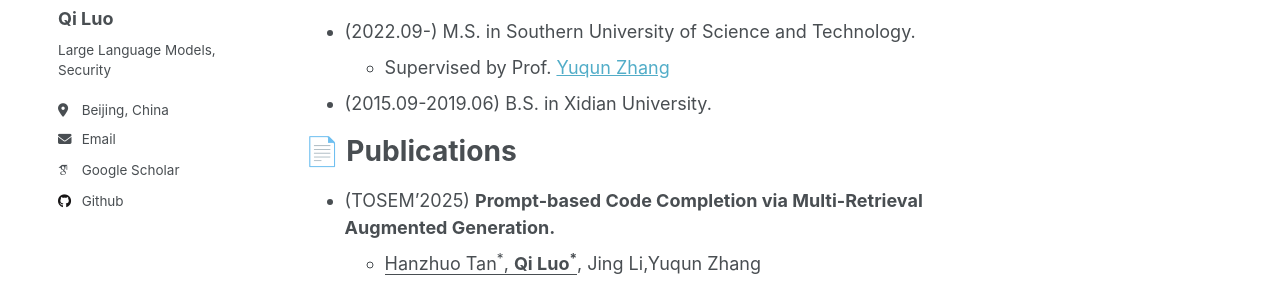
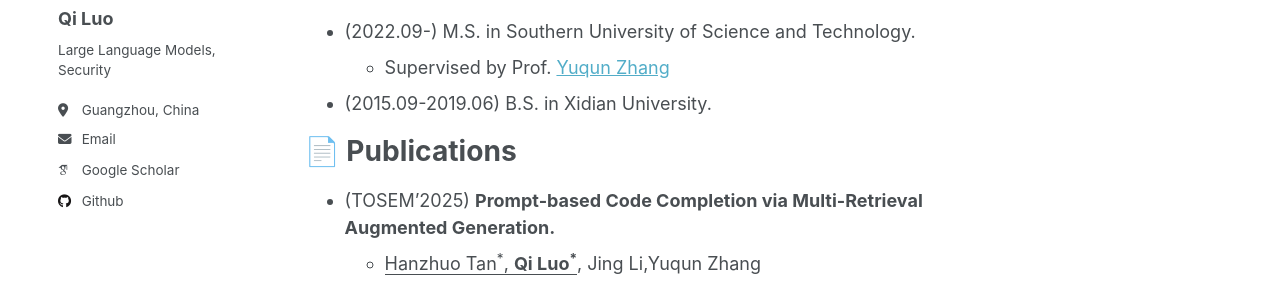
Before and after one commit to rocky-lq/rocky-lq.github.io, a Jekyll site: the page built from _pages/about.md, in a window 1280 px wide. Shown: the part 283-573 px from the top of the page. Built offline with Jekyll 4.4.1, drawn with Linux system fonts in a browser that asks for light colours; some web fonts are replaced; comment, search, counter and statistics services are not loaded.

```diff
--- a/_config.yml
+++ b/_config.yml
@@ -25,7 +25,7 @@
   name             : "Qi Luo"
   pronouns         : # example: "she/her"
   bio              : "Large Language Models, Security"
-  location         : "Beijing, China"
+  location         : "Guangzhou, China"
   # employer         : "SUSTech"
   uri              : # URL
   email            : "rocky_lq@icloud.com"
```
